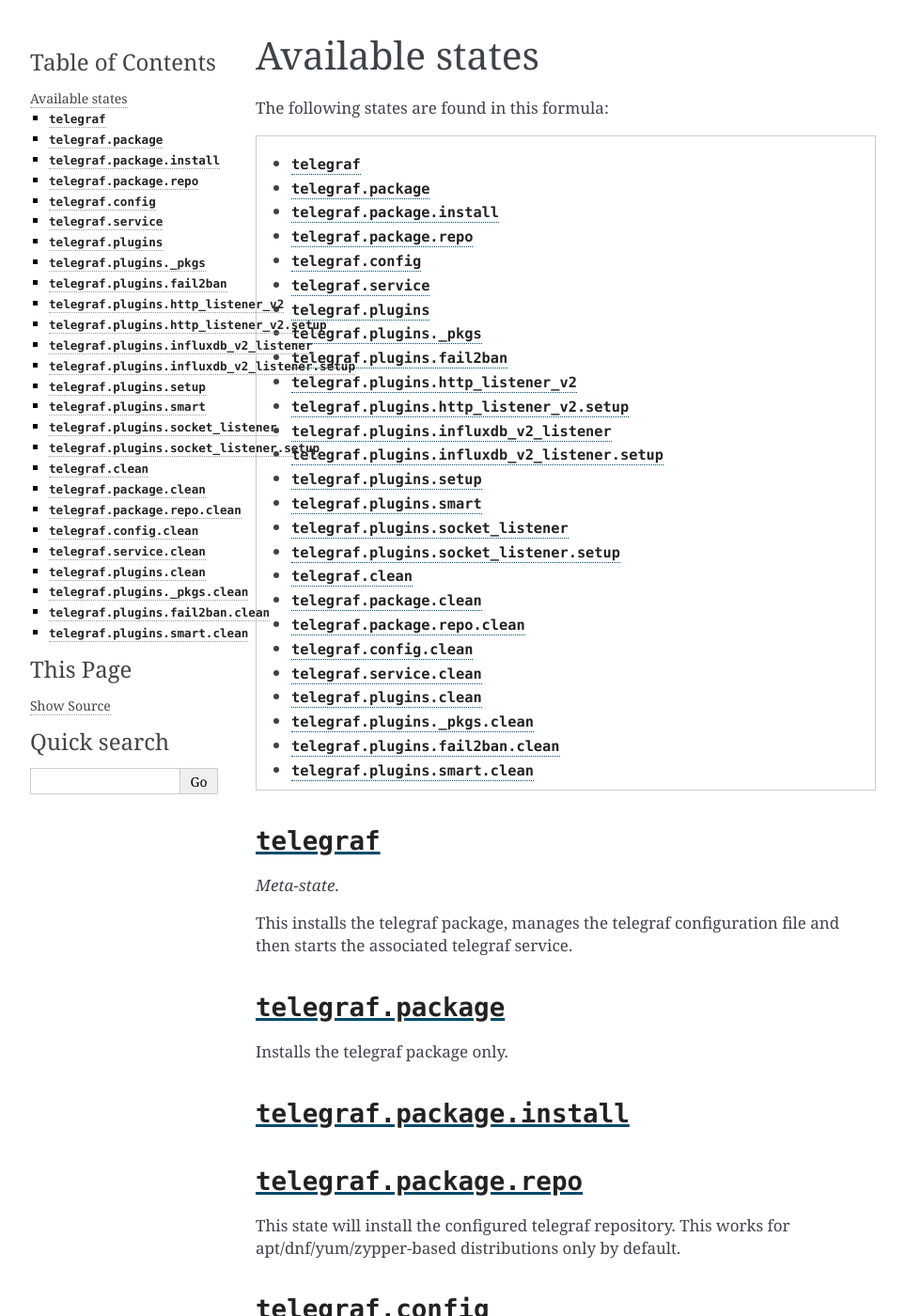
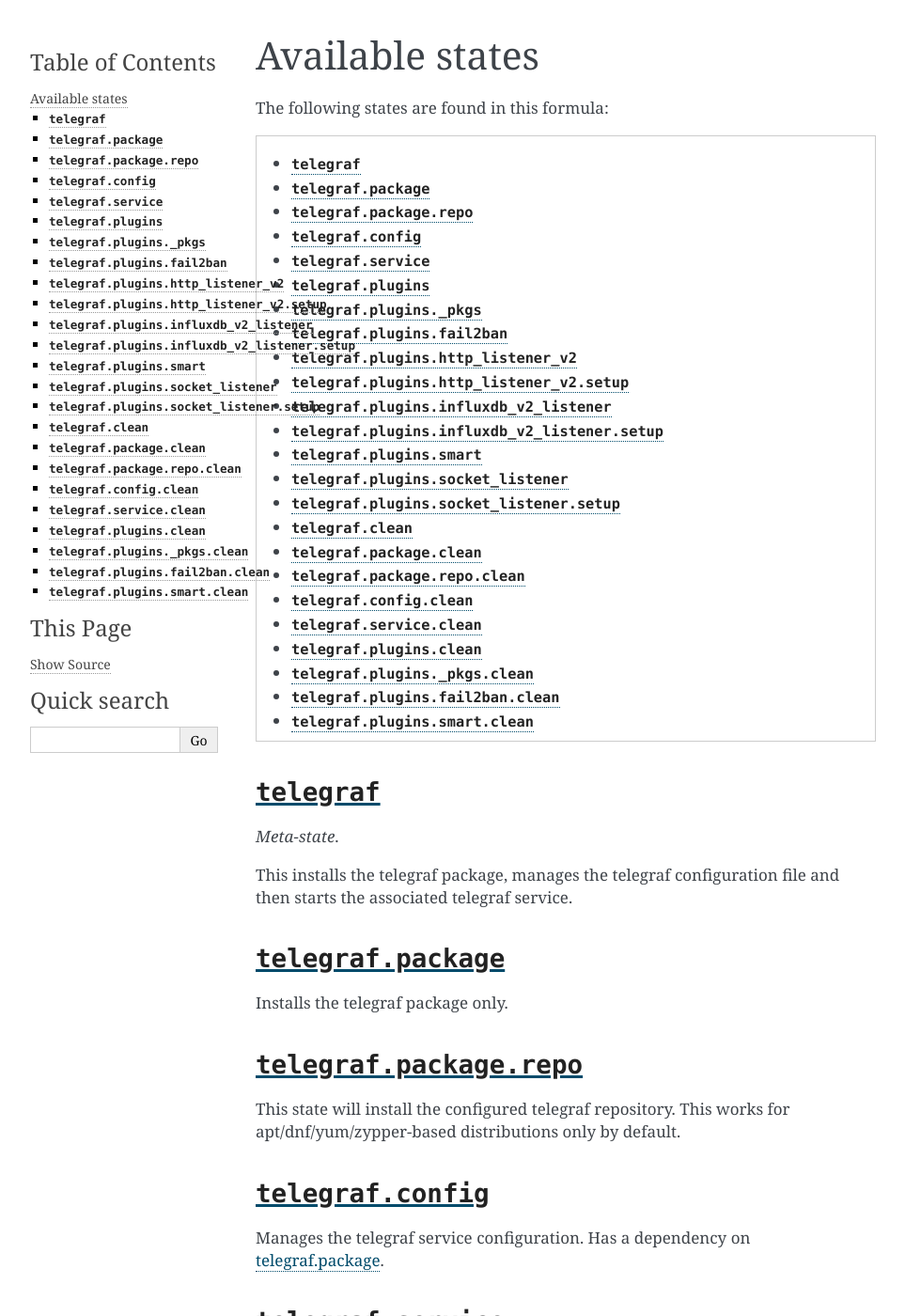
Before and after one commit to lkubb/salt-telegraf-formula, a Sphinx documentation site: the page built from docs/states.rst, in a window 1280 px wide and 1400 px high. Shown: the whole window at 94% size, without its empty margins (148-1111 px from the left). Built offline with Sphinx 7.4.7, drawn with Linux system fonts in a browser that asks for light colours; some of the changed text lies outside the part shown.

Commit message:
chore: Update template

```diff
--- a/docs/README.rst
+++ b/docs/README.rst
@@ -71,11 +71,6 @@
 Installs the telegraf package only.
 
 
-``telegraf.package.install``
-^^^^^^^^^^^^^^^^^^^^^^^^^^^^
-
-
-
 ``telegraf.package.repo``
 ^^^^^^^^^^^^^^^^^^^^^^^^^
 This state will install the configured telegraf repository.
@@ -126,11 +121,6 @@
 
 ``telegraf.plugins.influxdb_v2_listener.setup``
 ^^^^^^^^^^^^^^^^^^^^^^^^^^^^^^^^^^^^^^^^^^^^^^^
-
-
-
-``telegraf.plugins.setup``
-^^^^^^^^^^^^^^^^^^^^^^^^^^
 
 
 
--- a/docs/states.rst
+++ b/docs/states.rst
@@ -19,11 +19,6 @@
 ``telegraf.package``
 ^^^^^^^^^^^^^^^^^^^^
 Installs the telegraf package only.
-
-
-``telegraf.package.install``
-^^^^^^^^^^^^^^^^^^^^^^^^^^^^
-
 
 
 ``telegraf.package.repo``
@@ -76,11 +71,6 @@
 
 ``telegraf.plugins.influxdb_v2_listener.setup``
 ^^^^^^^^^^^^^^^^^^^^^^^^^^^^^^^^^^^^^^^^^^^^^^^
-
-
-
-``telegraf.plugins.setup``
-^^^^^^^^^^^^^^^^^^^^^^^^^^
 
 
 
```
Also changed, not shown: .cruft.json, 1 other file.
